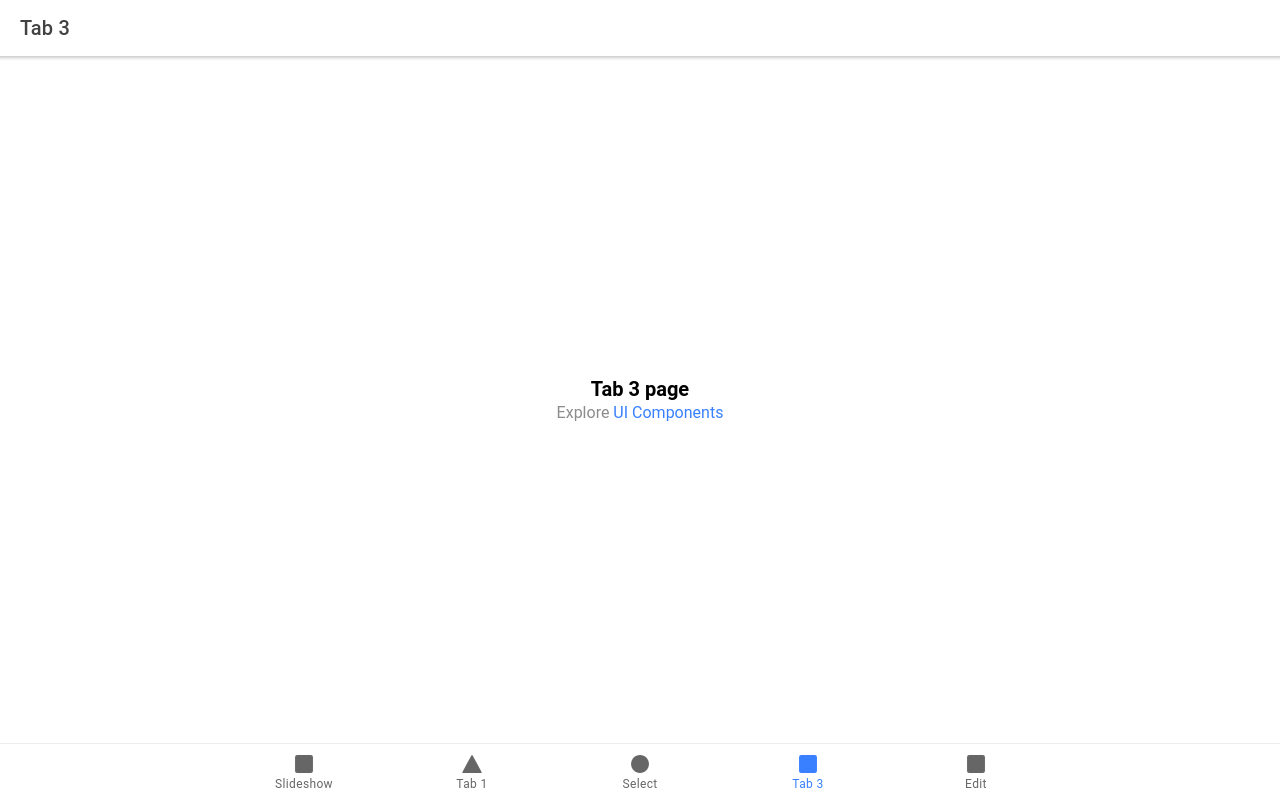
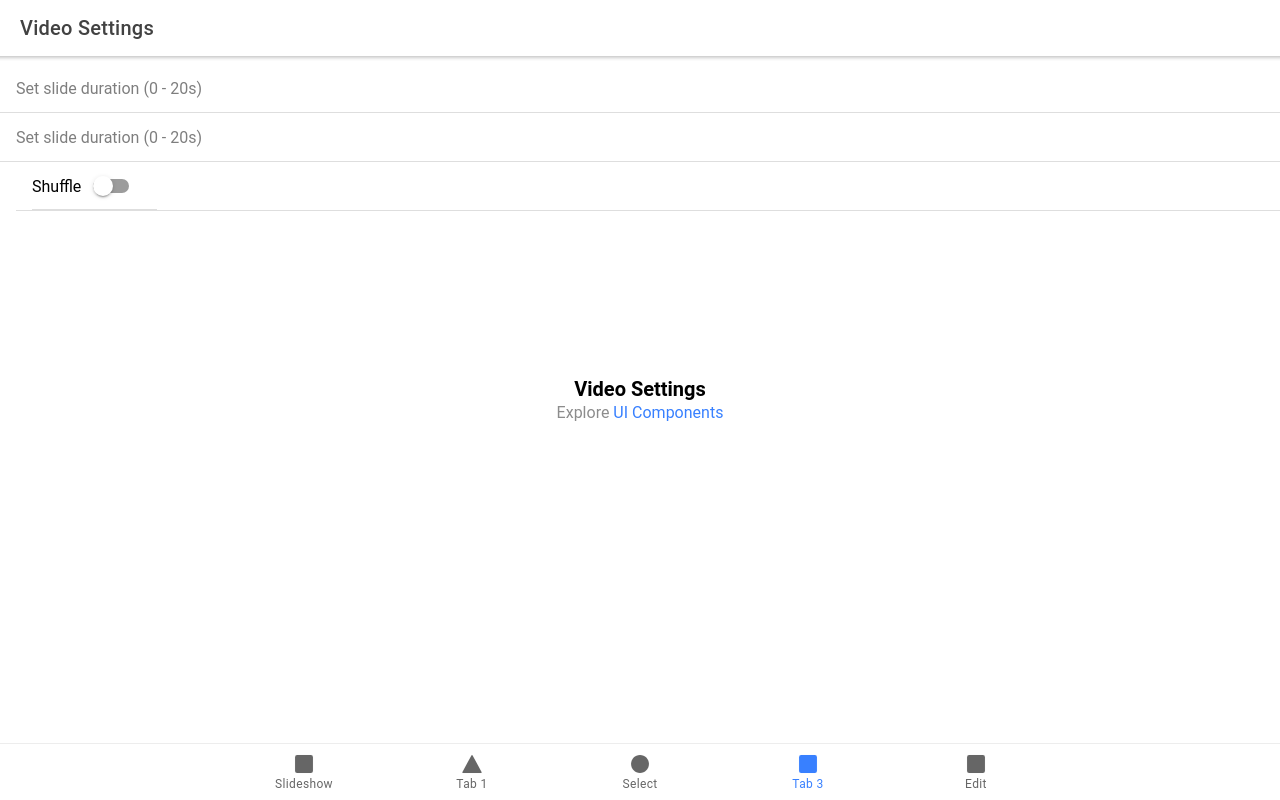
Before and after one commit to UCLComputerScience/COMP0067_2021_Team16, a React (Create React App) app: page /tab3 in a window 1280 px wide. Built offline with nearby package versions, Linux system fonts and the light colour scheme.

Commit message:
Basic Video Settings

```diff
--- a/src/components/SettingsCard/SettingsCard.tsx
+++ b/src/components/SettingsCard/SettingsCard.tsx
@@ -6,26 +6,8 @@ const InputSettings: React.FC = () => {
   const [number, setNumber] = useState<number>();
 
   return (
-    <IonPage>
-      <IonHeader>
-        <IonToolbar>
-          <IonTitle>Video Settings  </IonTitle>
-        </IonToolbar>
-      </IonHeader>
-      <IonContent>
-        <IonList>
-          <IonItemDivider>Slide duration</IonItemDivider>
-          <IonItem>
-            <IonInput type="number" value={number} placeholder="Set slide duration (0 - 20s)" onIonChange={e => setNumber(parseInt(e.detail.value!, 10))}></IonInput>
-          </IonItem>
-          <IonItemDivider>Animation speed</IonItemDivider>
-          <IonItem>
-            <IonInput type="number" value={number} placeholder="Set slide speed (0 - 1.5x)" onIonChange={e => setNumber(parseInt(e.detail.value!, 10))}></IonInput>
-          </IonItem>
-        </IonList>
-      </IonContent>
-    </IonPage>
-  );
+  <IonInput type="number" value={number} placeholder="Set slide duration (0 - 20s)" onIonChange={e => setNumber(parseInt(e.detail.value!, 10))}></IonInput>
+  )
 };
 
 export default InputSettings;
--- a/src/pages/Tab1.tsx
+++ b/src/pages/Tab1.tsx
@@ -1,8 +1,6 @@
 import { IonContent, IonHeader, IonList, IonPage, IonTitle, IonToolbar } from '@ionic/react';
 import BackButton from '../components/BackButton/BackButton';
-import InputSettings from '../components/SettingsCard/SettingsCard';
 import RateAppButton from '../components/RateApp/RateApp';
-import ToggleButton from '../components/ShuffleToggle/ShuffleToggle';
 import AudioTab from '../components/AudioTab/AudioTab';
 import './Tab1.css';
 
@@ -11,8 +9,6 @@ const Tab1: React.FC = () => {
     <IonPage>
       <BackButton />
       <IonContent>
-        <InputSettings />
-        <ToggleButton />
         <AudioTab />
       </IonContent>
       <RateAppButton />
--- a/src/pages/Tab3.tsx
+++ b/src/pages/Tab3.tsx
@@ -1,5 +1,7 @@
-import { IonContent, IonHeader, IonPage, IonTitle, IonToolbar } from '@ionic/react';
+import { IonContent, IonHeader, IonItem, IonList, IonPage, IonTitle, IonToolbar } from '@ionic/react';
 import ExploreContainer from '../components/ExploreContainer';
+import ToggleButton from '../components/ShuffleToggle/ShuffleToggle';
+import InputSettings from '../components/SettingsCard/SettingsCard';
 import './Tab3.css';
 
 const Tab3: React.FC = () => {
@@ -7,16 +9,27 @@ const Tab3: React.FC = () => {
     <IonPage>
       <IonHeader>
         <IonToolbar>
-          <IonTitle>Tab 3</IonTitle>
+          <IonTitle>Video Settings</IonTitle>
         </IonToolbar>
       </IonHeader>
       <IonContent fullscreen>
         <IonHeader collapse="condense">
           <IonToolbar>
-            <IonTitle size="large">Tab 3</IonTitle>
+            <IonTitle size="large">Video Settings</IonTitle>
           </IonToolbar>
         </IonHeader>
-        <ExploreContainer name="Tab 3 page" />
+        <ExploreContainer name="Video Settings" />
+        <IonList>
+          <IonItem>
+            <InputSettings />
+          </IonItem>
+          <IonItem>
+            <InputSettings />
+          </IonItem>
+          <IonItem>
+            <ToggleButton />
+          </IonItem>
+        </IonList>
       </IonContent>
     </IonPage>
   );
```
